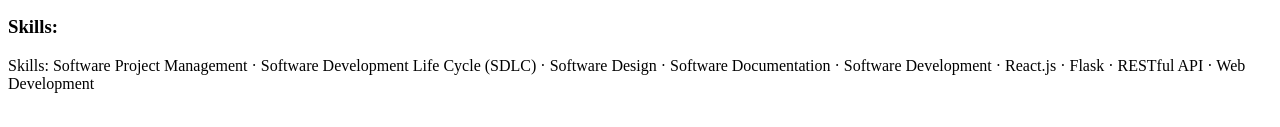
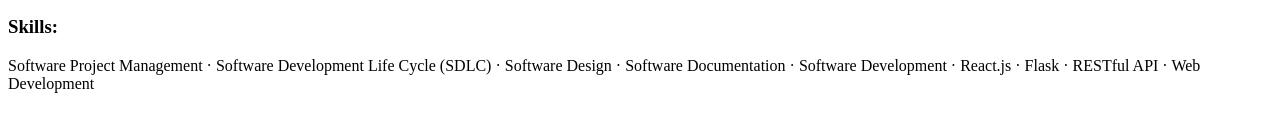
Before and after one commit to Cristina-Figueroa/Multiple-Pages-CV, a plain HTML site: page projects_pages/AcademicCalendar.html in a window 1280 px wide. Shown: the part 157-284 px from the top of the page. Drawn offline with Linux system fonts and the light colour scheme.

Commit message:
faltaron estas

```diff
--- a/projects_pages/AcademicCalendar.html
+++ b/projects_pages/AcademicCalendar.html
@@ -12,7 +12,7 @@
 
     </p>
     <h3>Skills:</h3>
-    <p>Skills: Software Project Management · Software Development
+    <p> Software Project Management · Software Development
         Life Cycle (SDLC) · Software Design · Software Documentation ·
         Software Development · React.js · Flask · RESTful API ·
         Web Development
```
Also changed, not shown: projects_pages/InventoryMngmt.html (+1 -1 lines).
